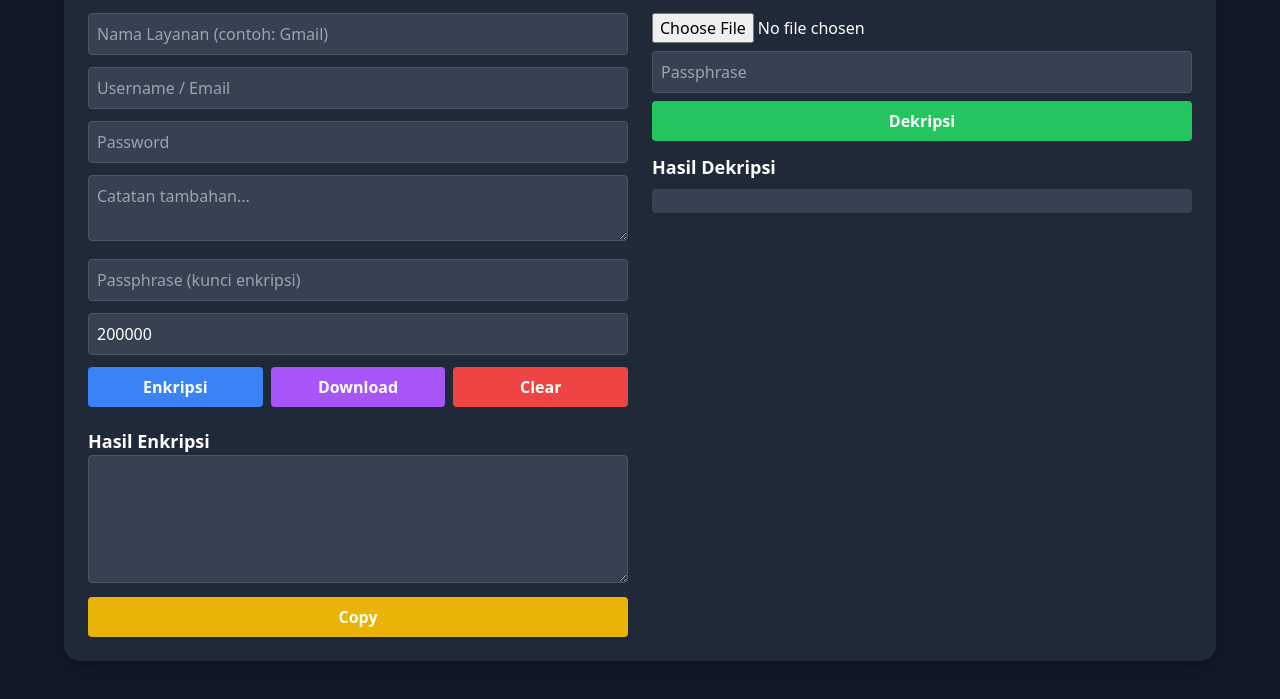
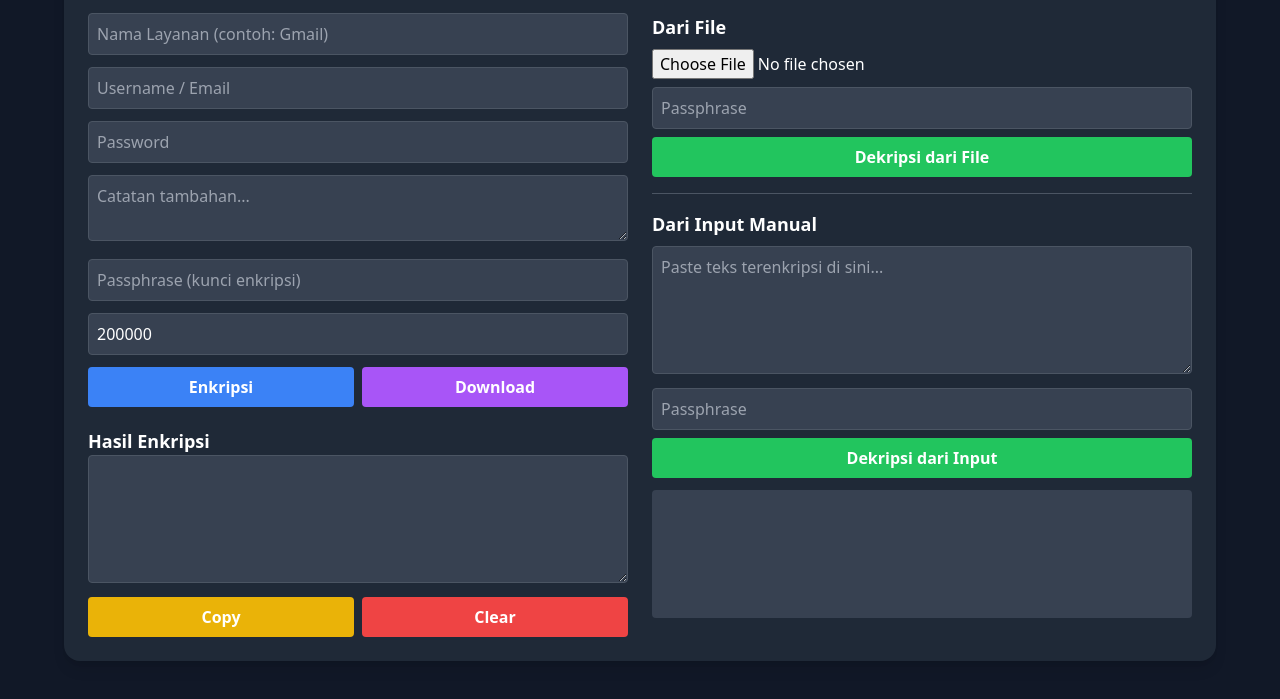
Before and after one commit to Yusufm39/enkripsi, a plain HTML site: page index.html in a window 1280 px wide. Shown: the part 99-798 px from the top of the page. Drawn offline with nearby package versions, Linux system fonts and the light colour scheme.

Commit message:
Update index.html

```diff
--- a/index.html
+++ b/index.html
@@ -9,44 +9,56 @@
 <body class="bg-gray-900 text-white min-h-screen flex items-center justify-center p-5">
 
   <div class="w-full max-w-6xl bg-gray-800 rounded-2xl shadow-lg p-6 grid grid-cols-1 md:grid-cols-2 gap-6">
-
     <!-- ENKRIPSI -->
     <div>
       <h1 class="text-2xl font-bold mb-4 text-center">🔐 Enkripsi Data Akun</h1>
+
       <div class="space-y-3">
         <input id="service" type="text" placeholder="Nama Layanan (contoh: Gmail)" class="w-full p-2 rounded bg-gray-700 border border-gray-600" />
         <input id="username" type="text" placeholder="Username / Email" class="w-full p-2 rounded bg-gray-700 border border-gray-600" />
         <input id="password" type="text" placeholder="Password" class="w-full p-2 rounded bg-gray-700 border border-gray-600" />
         <textarea id="notes" placeholder="Catatan tambahan..." class="w-full p-2 rounded bg-gray-700 border border-gray-600"></textarea>
+
         <input id="passphrase" type="password" placeholder="Passphrase (kunci enkripsi)" class="w-full p-2 rounded bg-gray-700 border border-gray-600" />
         <input id="iterations" type="number" value="200000" class="w-full p-2 rounded bg-gray-700 border border-gray-600" />
 
         <div class="flex gap-2">
-          <button onclick="encryptData()" class="bg-blue-500 hover:bg-blue-600 w-1/3 p-2 rounded font-bold">Enkripsi</button>
-          <button onclick="downloadData()" class="bg-purple-500 hover:bg-purple-600 w-1/3 p-2 rounded font-bold">Download</button>
-          <button onclick="clearForm()" class="bg-red-500 hover:bg-red-600 w-1/3 p-2 rounded font-bold">Clear</button>
+          <button onclick="encryptData()" class="bg-blue-500 hover:bg-blue-600 w-1/2 p-2 rounded font-bold">Enkripsi</button>
+          <button onclick="downloadEncrypted()" class="bg-purple-500 hover:bg-purple-600 w-1/2 p-2 rounded font-bold">Download</button>
         </div>
       </div>
 
-      <!-- HASIL ENKRIPSI -->
       <div class="mt-5">
         <h2 class="text-lg font-semibold">Hasil Enkripsi</h2>
         <textarea id="output" class="w-full p-2 rounded bg-gray-700 border border-gray-600 h-32"></textarea>
-        <button onclick="copyOutput()" class="mt-2 bg-yellow-500 hover:bg-yellow-600 w-full p-2 rounded font-bold">Copy</button>
+        <div class="flex gap-2 mt-2">
+          <button onclick="copyOutput()" class="bg-yellow-500 hover:bg-yellow-600 w-1/2 p-2 rounded font-bold">Copy</button>
+          <button onclick="clearOutput()" class="bg-red-500 hover:bg-red-600 w-1/2 p-2 rounded font-bold">Clear</button>
+        </div>
       </div>
     </div>
 
     <!-- DEKRIPSI -->
     <div>
       <h1 class="text-2xl font-bold mb-4 text-center">🔓 Dekripsi Data</h1>
+
+      <!-- Dekripsi via File -->
+      <div class="border-b border-gray-600 pb-4 mb-4">
+        <h2 class="text-lg font-semibold mb-2">Dari File</h2>
         <input type="file" id="fileInput" class="mb-2 w-full" />
         <input id="decryptPassphrase" type="password" placeholder="Passphrase" class="w-full p-2 rounded bg-gray-700 border border-gray-600 mb-2" />
-      <button onclick="decryptData()" class="bg-green-500 hover:bg-green-600 w-full p-2 rounded font-bold">Dekripsi</button>
+        <button onclick="decryptDataFromFile()" class="bg-green-500 hover:bg-green-600 w-full p-2 rounded font-bold">Dekripsi dari File</button>
+      </div>
 
-      <div class="mt-3">
-        <h2 class="text-lg font-semibold">Hasil Dekripsi</h2>
-        <pre id="decryptedOutput" class="mt-2 bg-gray-700 p-3 rounded whitespace-pre-wrap break-words max-h-60 overflow-y-auto"></pre>
+      <!-- Dekripsi via Input Manual -->
+      <div>
+        <h2 class="text-lg font-semibold mb-2">Dari Input Manual</h2>
+        <textarea id="manualInput" placeholder="Paste teks terenkripsi di sini..." class="w-full p-2 rounded bg-gray-700 border border-gray-600 h-32 mb-2"></textarea>
+        <input id="manualPassphrase" type="password" placeholder="Passphrase" class="w-full p-2 rounded bg-gray-700 border border-gray-600 mb-2" />
+        <button onclick="decryptDataManual()" class="bg-green-500 hover:bg-green-600 w-full p-2 rounded font-bold">Dekripsi dari Input</button>
       </div>
+
+      <pre id="decryptedOutput" class="mt-3 bg-gray-700 p-3 rounded h-32 overflow-auto whitespace-pre-wrap"></pre>
     </div>
   </div>
 
@@ -74,6 +86,8 @@
       link.click();
     }
 
+    let lastEncrypted = "";
+
     async function encryptData() {
       let service = document.getElementById("service").value;
       let username = document.getElementById("username").value;
@@ -83,7 +97,6 @@
       let iterations = parseInt(document.getElementById("iterations").value);
 
       let data = JSON.stringify({ service, username, password, notes });
-
       let enc = new TextEncoder();
       let encoded = enc.encode(data);
       let salt = crypto.getRandomValues(new Uint8Array(16));
@@ -100,58 +113,60 @@
       merged.set(buff, salt.length + iv.length);
 
       let base64 = btoa(String.fromCharCode(...merged));
+      lastEncrypted = base64;
       document.getElementById("output").value = base64;
     }
 
-    function downloadData() {
-      let base64 = document.getElementById("output").value;
-      if (!base64) return alert("Belum ada data terenkripsi! Klik Enkripsi dulu.");
-      download("enkripsidata.txt", base64);
+    function downloadEncrypted() {
+      if (!lastEncrypted) return alert("Belum ada data terenkripsi!");
+      download("enkripsidata.txt", lastEncrypted);
     }
 
-    async function decryptData() {
+    function copyOutput() {
+      let output = document.getElementById("output");
+      output.select();
+      document.execCommand("copy");
+      alert("Teks disalin ke clipboard!");
+    }
+
+    function clearOutput() {
+      document.getElementById("output").value = "";
+      lastEncrypted = "";
+    }
+
+    async function decryptDataFromFile() {
       let file = document.getElementById("fileInput").files[0];
       let passphrase = document.getElementById("decryptPassphrase").value;
       if (!file) return alert("Pilih file terenkripsi dulu!");
 
       let text = await file.text();
+      decryptProcess(text, passphrase);
+    }
+
+    async function decryptDataManual() {
+      let text = document.getElementById("manualInput").value;
+      let passphrase = document.getElementById("manualPassphrase").value;
+      if (!text) return alert("Masukkan teks terenkripsi dulu!");
+      decryptProcess(text, passphrase);
+    }
+
+    async function decryptProcess(text, passphrase) {
+      try {
         let bytes = Uint8Array.from(atob(text), c => c.charCodeAt(0));
-
         let salt = bytes.slice(0, 16);
         let iv = bytes.slice(16, 28);
         let ciphertext = bytes.slice(28);
 
         let keyMaterial = await getKeyMaterial(passphrase);
         let key = await getKey(keyMaterial, salt, 200000);
+        let decrypted = await crypto.subtle.decrypt({ name: "AES-GCM", iv }, key, ciphertext);
 
-      try {
-        let decrypted = await crypto.subtle.decrypt({ name: "AES-GCM", iv }, key, ciphertext);
         let dec = new TextDecoder().decode(decrypted);
         document.getElementById("decryptedOutput").textContent = dec;
       } catch (e) {
         alert("Passphrase salah atau data rusak!");
       }
     }
-
-    function copyOutput() {
-      let output = document.getElementById("output");
-      output.select();
-      document.execCommand("copy");
-      alert("Hasil enkripsi disalin ke clipboard!");
-    }
-
-    function clearForm() {
-      document.getElementById("service").value = "";
-      document.getElementById("username").value = "";
-      document.getElementById("password").value = "";
-      document.getElementById("notes").value = "";
-      document.getElementById("passphrase").value = "";
-      document.getElementById("iterations").value = "200000";
-      document.getElementById("output").value = "";
-      document.getElementById("decryptedOutput").textContent = "";
-      document.getElementById("fileInput").value = "";
-      document.getElementById("decryptPassphrase").value = "";
-    }
   </script>
 </body>
 </html>
```
Lines whose indentation alone changed are shown as unchanged.
